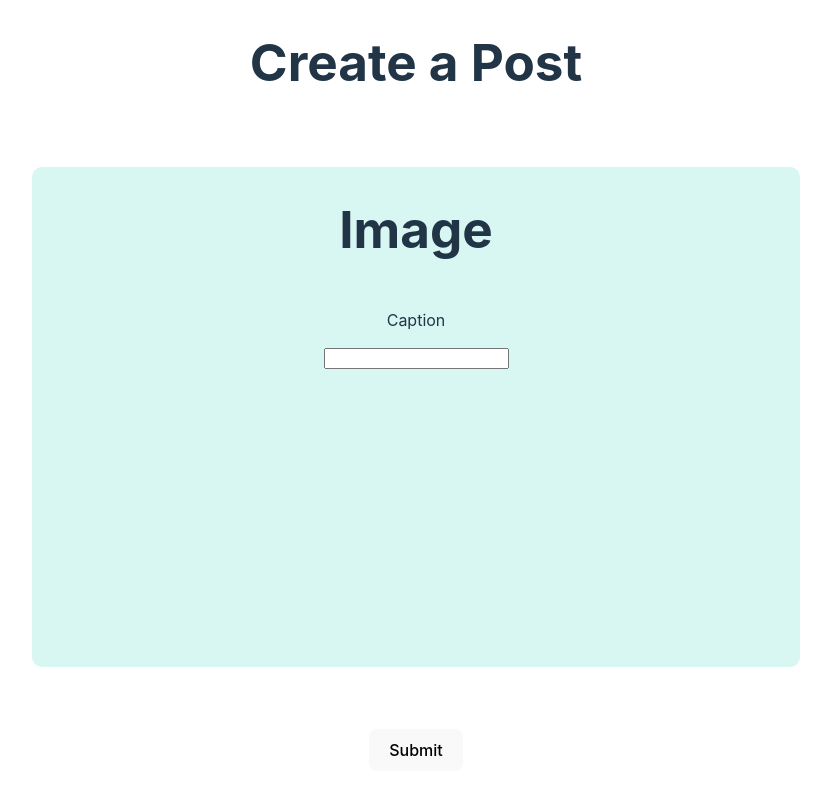
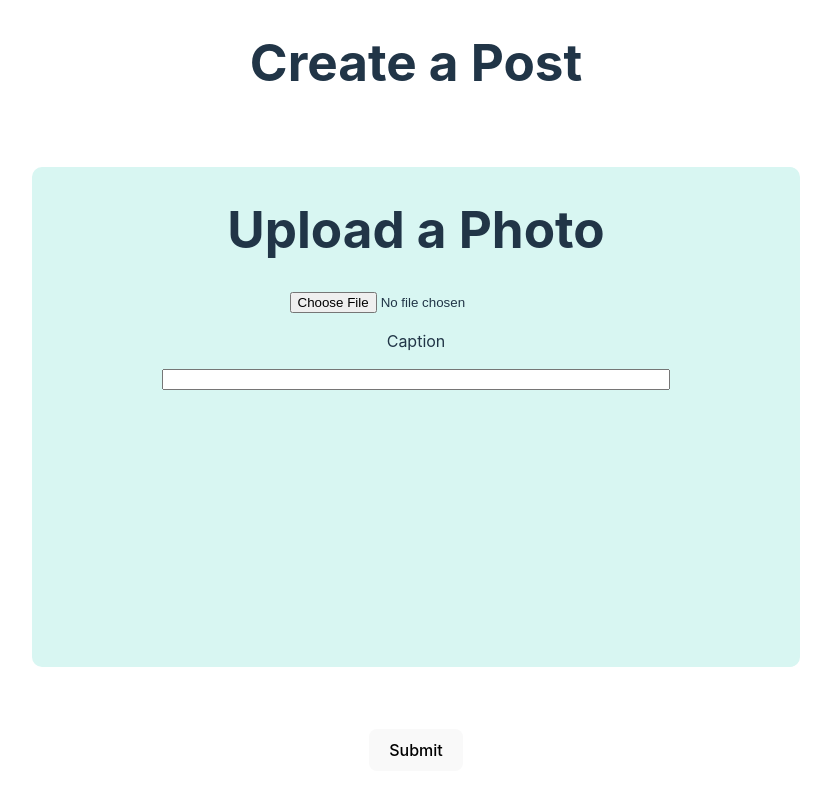
Before and after one commit to vichekaoeun/UoftHacks-2024, a React (Vite) app: page /post in a window 1280 px wide. Shown: the top 794 px of the page, without its empty margins (224-1055 px from the left). Built offline with nearby package versions, Linux system fonts and the light colour scheme.

Commit message:
add submit and file upload

```diff
--- a/src/pages/Post.css
+++ b/src/pages/Post.css
@@ -77,3 +77,12 @@ form {
     justify-content: center;
     align-items: center;
 }
+
+.caption-input {
+    width: 500px;
+}
+
+.upload-button {
+    display: flex;
+    justify-content: center;
+}
--- a/src/pages/Post.jsx
+++ b/src/pages/Post.jsx
@@ -1,18 +1,53 @@
 import React from 'react'
 import ReactDOM from 'react-dom/client'
+import { useState } from 'react'
 import { Link } from 'react-router-dom';
 import './Post.css'
 
 const Post = () => {
+
+    const [selectedFile, setSelectedFile] = useState(null);
+    const [caption, setCaption] = useState('');
+
+    // Function to handle file selection
+    const handleFileSelect = (event) => {
+        setSelectedFile(event.target.files[0]);
+    };
+
+    const handleCaptionChange = (event) => {
+        setCaption(event.target.value);
+    };
+
+    // Function to handle form submission
+    const handleSubmit = () => {
+        // Handle the selected file here
+        console.log('Selected file:', selectedFile);
+        console.log('Caption:', caption);
+        // You can upload the file to the server or perform other actions here
+    };
+
     return (
         <div className='post-container'>
             <div id='post-content'>
                 <div id='post-items'>
                     <div className='up-post'>
-                        <h1>Image</h1>
+                        <div>
+                            <h1>Upload a Photo</h1>
+                        </div>
+                        <div>
+                            <input
+                                className='upload-button'
+                                type="file"
+                                accept="image/*"
+                                onChange={handleFileSelect}
+                            />
+                        </div>
                         <div id='caption'>
                             <p>Caption</p>
-                            <input></input>
+                            <input className='caption-input'
+                                type="text"
+                                value={caption}
+                                onChange={handleCaptionChange}></input>
                         </div>
                     </div>
                 </div>
@@ -21,7 +56,7 @@ const Post = () => {
                 <h1>Create a Post</h1>
             </div>
             <div className='submit-button'>
-                <button>Submit</button>
+                <button onClick={handleSubmit}>Submit</button>
             </div>
         </div>
     )
```
Also changed, not shown: 2 other files (tests, documents, lock files or other folders).
